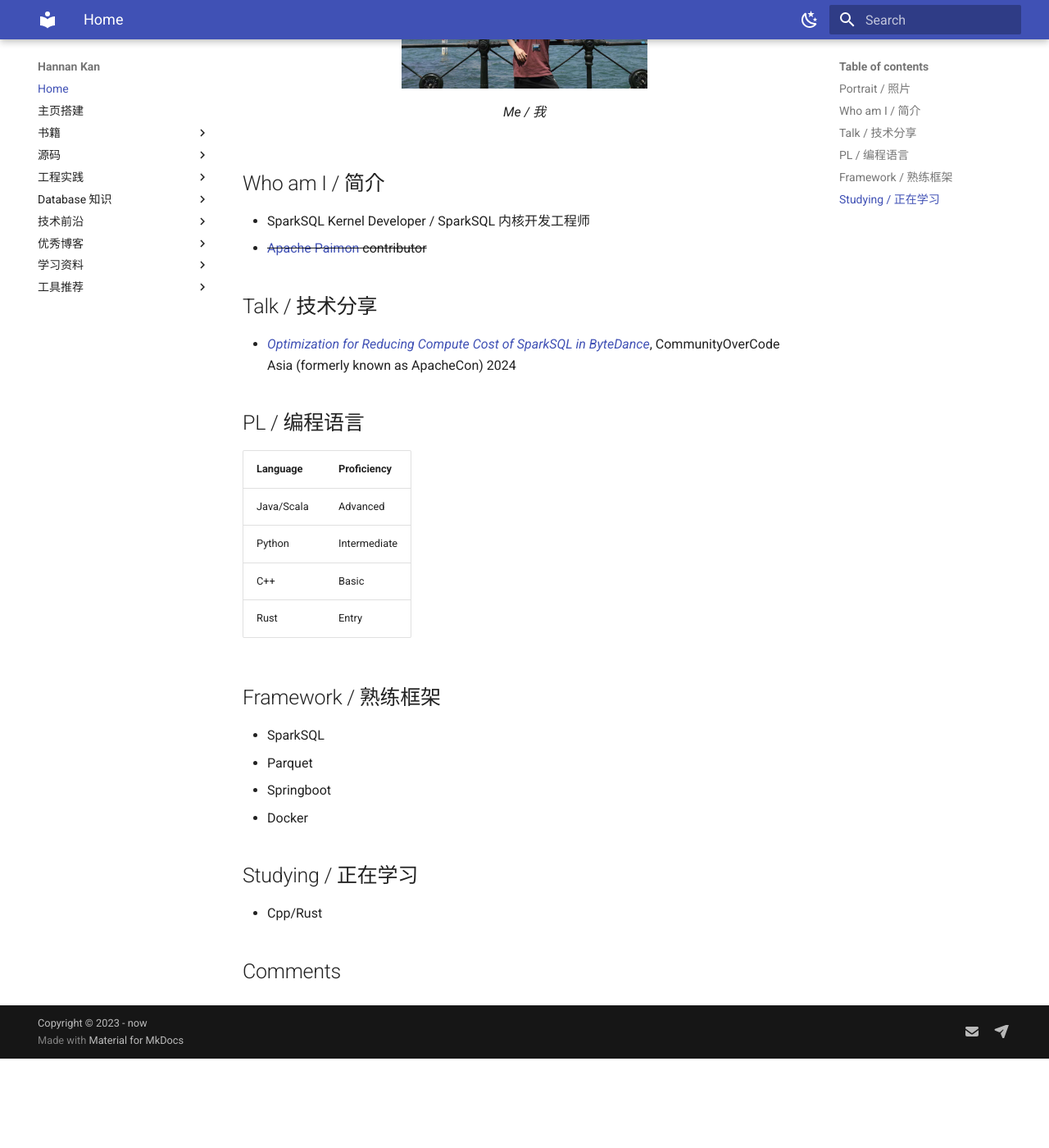
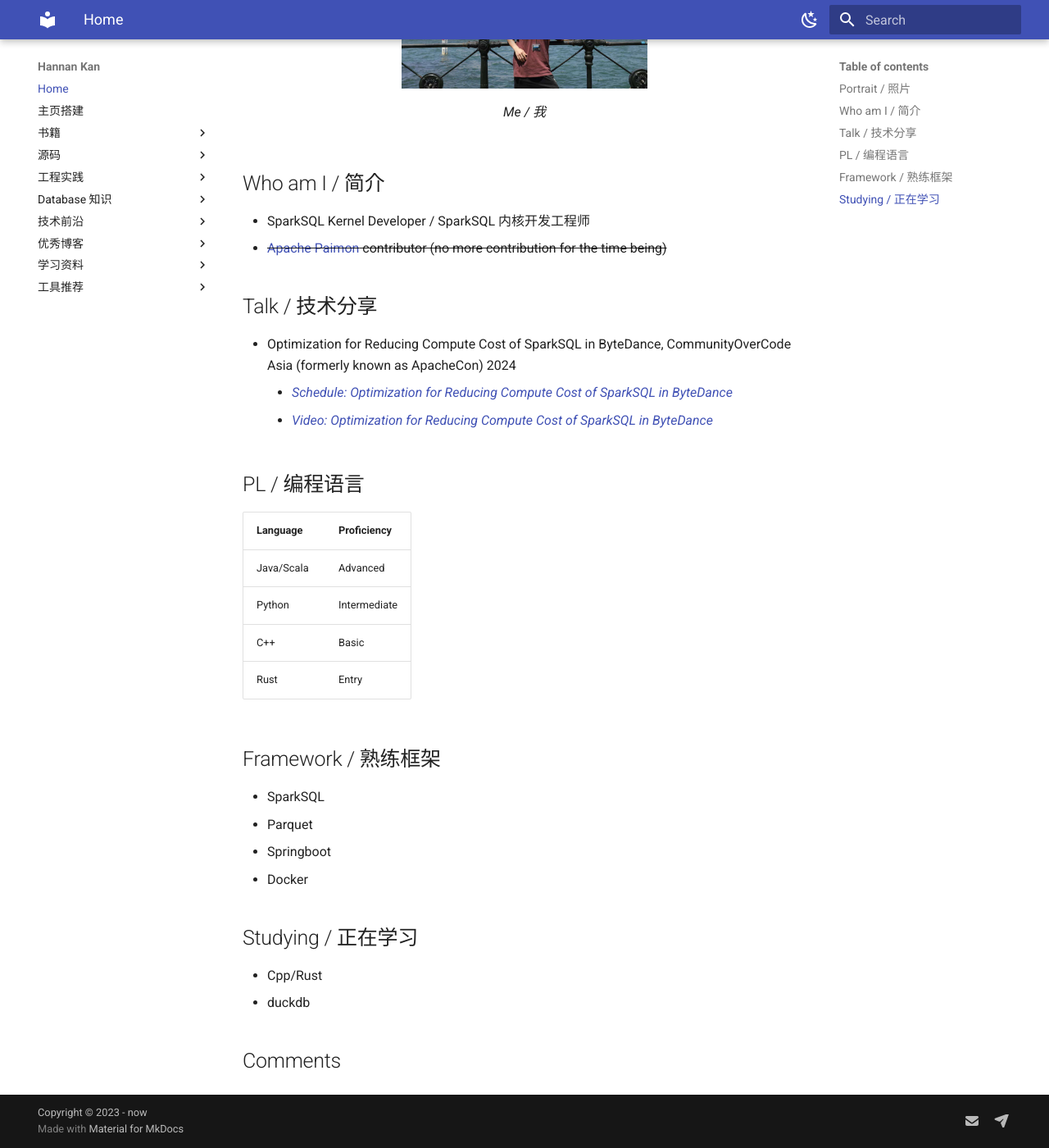
Before and after one commit to HannanKan/homepage, an MkDocs documentation site: the page built from docs/index.md, in a window 1280 px wide and 1400 px high, scrolled down 364 px. Shown: the whole window at 82% size. Built offline with MkDocs 1.6.1 and Material for MkDocs 9.7.7, drawn with Linux system fonts in a browser that asks for light colours; comment, search, counter and statistics services are not loaded; before the commit the page ends 1655 px from its top, so only the background shows below that.

Commit message:
add ApacheCon24 video

```diff
--- a/docs/index.md
+++ b/docs/index.md
@@ -12,11 +12,13 @@
 ## Who am I / 简介
 
 * SparkSQL Kernel Developer / SparkSQL 内核开发工程师
-* ~~[Apache Paimon](https://github.com/apache/incubator-paimon) contributor~~
+* ~~[Apache Paimon](https://github.com/apache/incubator-paimon) contributor (no more contribution for the time being)~~
 
 ## Talk / 技术分享
 
-* *[Optimization for Reducing Compute Cost of SparkSQL in ByteDance]*, CommunityOverCode Asia (formerly known as ApacheCon) 2024
+* Optimization for Reducing Compute Cost of SparkSQL in ByteDance, CommunityOverCode Asia (formerly known as ApacheCon) 2024
+    * *[Schedule: Optimization for Reducing Compute Cost of SparkSQL in ByteDance]*
+    * *[Video: Optimization for Reducing Compute Cost of SparkSQL in ByteDance]*
 
 ## PL / 编程语言
 
@@ -38,5 +40,7 @@
 ## Studying / 正在学习
 
 * Cpp/Rust
+* duckdb
 
-[Optimization for Reducing Compute Cost of SparkSQL in ByteDance]: https://asia.communityovercode.org/schedule.html
+[Schedule: Optimization for Reducing Compute Cost of SparkSQL in ByteDance]: https://asia.communityovercode.org/schedule.html
+[Video: Optimization for Reducing Compute Cost of SparkSQL in ByteDance]: https://www.youtube.com/watch?v=csa9tHDwQuQ&list=PLU2OcwpQkYCw-J71WjgmeD9BYOK67xjG2&index=32
```
